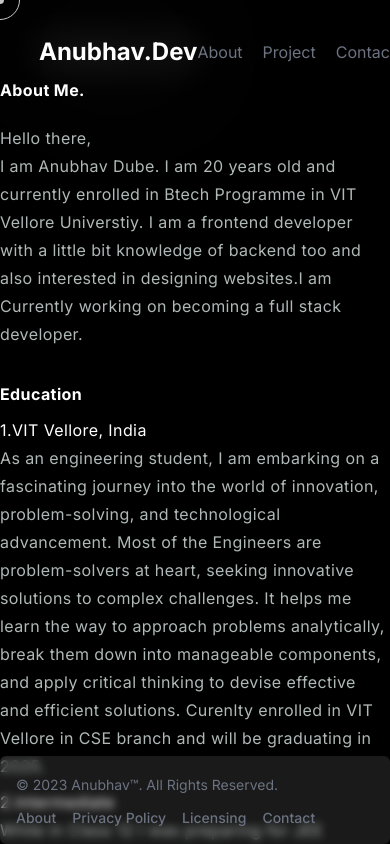
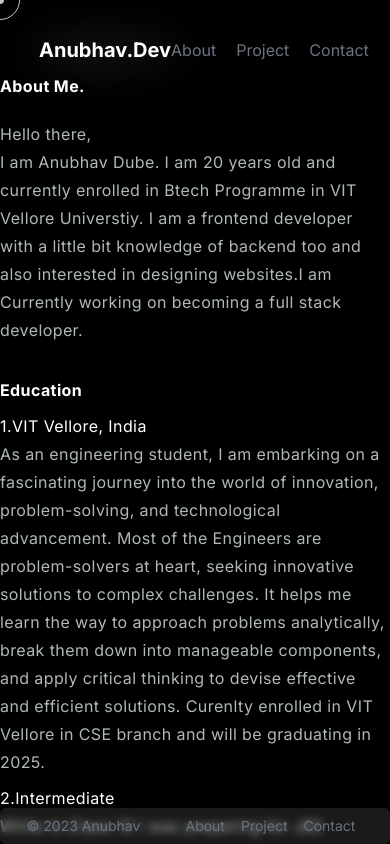
Before and after one commit to Terino16/Portfolio, a Next.js app: page /About in a window 390 px wide. Shown: the top 844 px of the page. Built offline with nearby package versions, Linux system fonts and the light colour scheme.

Commit message:
Mobile updates like text and font chanegs

```diff
--- a/app/About/page.jsx
+++ b/app/About/page.jsx
@@ -35,7 +35,7 @@ const page = () => {
         <p>As a Engineer its not only enough to only build a product its also necessary to be able to sell you what you are building.
         It helps me boost my  career prospects, enhance digital marketing expertise, and provide a competitive edge in the rapidly evolving digital landscape.</p>
         <p className="text-white pt-2 ">2.Data Structures and algorithms</p>
-        <p className="pb-[50%]"> I am a 5 star on Hackerrank in problem Solving. All the more reason to hire me LOL
+        <p className="pb-[10%]"> I am a 5 star on Hackerrank in problem Solving. All the more reason to hire me LOL
         </p>
       </span>
     </div>
--- a/app/components/Footer.jsx
+++ b/app/components/Footer.jsx
@@ -1,25 +1,17 @@
 import React from 'react'
+import Link from 'next/link'
 
 const Footer = () => {
   return (
 <div className='sticky bottom-0'>
-<footer class="fixed bottom-0 h-13  w-full bg-white rounded-md bg-clip-padding backdrop-filter backdrop-blur-sm bg-opacity-10 ">
-    <div class="w-full mx-auto max-w-screen-xl p-4 md:flex md:items-center md:justify-between">
-      <span class="text-sm text-gray-500 sm:text-center dark:text-gray-400">© 2023 <a href="/" class="hover:underline">Anubhav™</a>. All Rights Reserved.
+<footer class="fixed bottom-0 h-13  w-full bg-white rounded-md bg-clip-padding backdrop-filter backdrop-blur-sm bg-opacity-10  xl:text-xl">
+    <div class="w-full mx-auto max-w-screen-xl p-2 md:flex md:items-center md:justify-between flex items-center justify-around">
+      <span class="text-sm text-gray-500 sm:text-center dark:text-gray-400">© 2023 <a href="/" class="hover:underline xl:text-xl">Anubhav</a>
     </span>
-    <ul class="flex flex-wrap items-center mt-3 text-sm font-medium text-gray-500 dark:text-gray-400 sm:mt-0">
-        <li>
-            <a href="#" class="mr-4 hover:underline md:mr-6 ">About</a>
-        </li>
-        <li>
-            <a href="#" class="mr-4 hover:underline md:mr-6">Privacy Policy</a>
-        </li>
-        <li>
-            <a href="#" class="mr-4 hover:underline md:mr-6">Licensing</a>
-        </li>
-        <li>
-            <a href="#" class="hover:underline">Contact</a>
-        </li>
+    <ul class="flex  items-center  text-sm font-normal text-gray-500 dark:text-gray-400 sm:mt-0 xl:text-xl">
+    <Link href="/About" className='hover:text-blue-600  px-2'>About</Link>
+      <Link href="/Projects" className='hover:text-blue-600 px-2'>Project</Link>
+      <Link href="/Contact" className='hover:text-blue-600 px-2'>Contact</Link>
     </ul>
     </div>
 </footer>
--- a/app/components/Hero.jsx
+++ b/app/components/Hero.jsx
@@ -6,7 +6,7 @@ import Socials from "./Socials";
 
 const Hero = () => {
   return (
-    <div className=" text-white w-[70%] pb-[30%]">
+    <div className=" text-white w-[70%] pb-[10%]">
      <div>
       <h1 className="text-6xl sm:text-l"> I'm Anubhav Dube</h1>
       <p class="colortext space-y-5 tracking-wide leading-7">
--- a/app/components/Navbar.jsx
+++ b/app/components/Navbar.jsx
@@ -6,10 +6,9 @@ const Navbar = () => {
   return (
     <div className='flex justify-between items-center bg-transparent p-2 text-gray-500  font-bold pt-9 px-[10%] '>
     <span className='text-xl mobile:text-sm'>
-    <Link href="/" className='text-white text-2xl drop-shadow-glow mobile:text-sm'>Anubhav.Dev</Link>
+    <Link href="/" className='text-white xl:text-2xl drop-shadow-glow mobile:text-sm'>Anubhav.Dev</Link>
     </span>
     <span className='space-x-5 font-normal'>
-
       <Link href="/About" className='hover:text-blue-600'>About</Link>
       <Link href="/Projects" className='hover:text-blue-600'>Project</Link>
       <Link href="/Contact" className='hover:text-blue-600'>Contact</Link>
--- a/app/components/Socials.jsx
+++ b/app/components/Socials.jsx
@@ -7,7 +7,7 @@ import Image from 'next/image'
 import Link from 'next/link';
 const Socials = () => {
   return (
-    <div className='flex xl:space-x-7 border border-white p-2 rounded-full w-[18%] mobile:w-1/2 mobile:space-x-4'>
+    <div className='flex xl:space-x-7 border border-white p-2 rounded-full xl:w-[18%] mobile:w-1/2 mobile:space-x-4'>
      <span className='bg-clip-padding backdrop-filter backdrop-blur-xl bg-opacity-50'>
       <Link href="https://www.linkedin.com/in/anubhav-dube-b02557236/" target='_blank' alt="sc">
       <Image src={linkdin} alt="Linkdinlogo" width={25} height={25}/>
```
